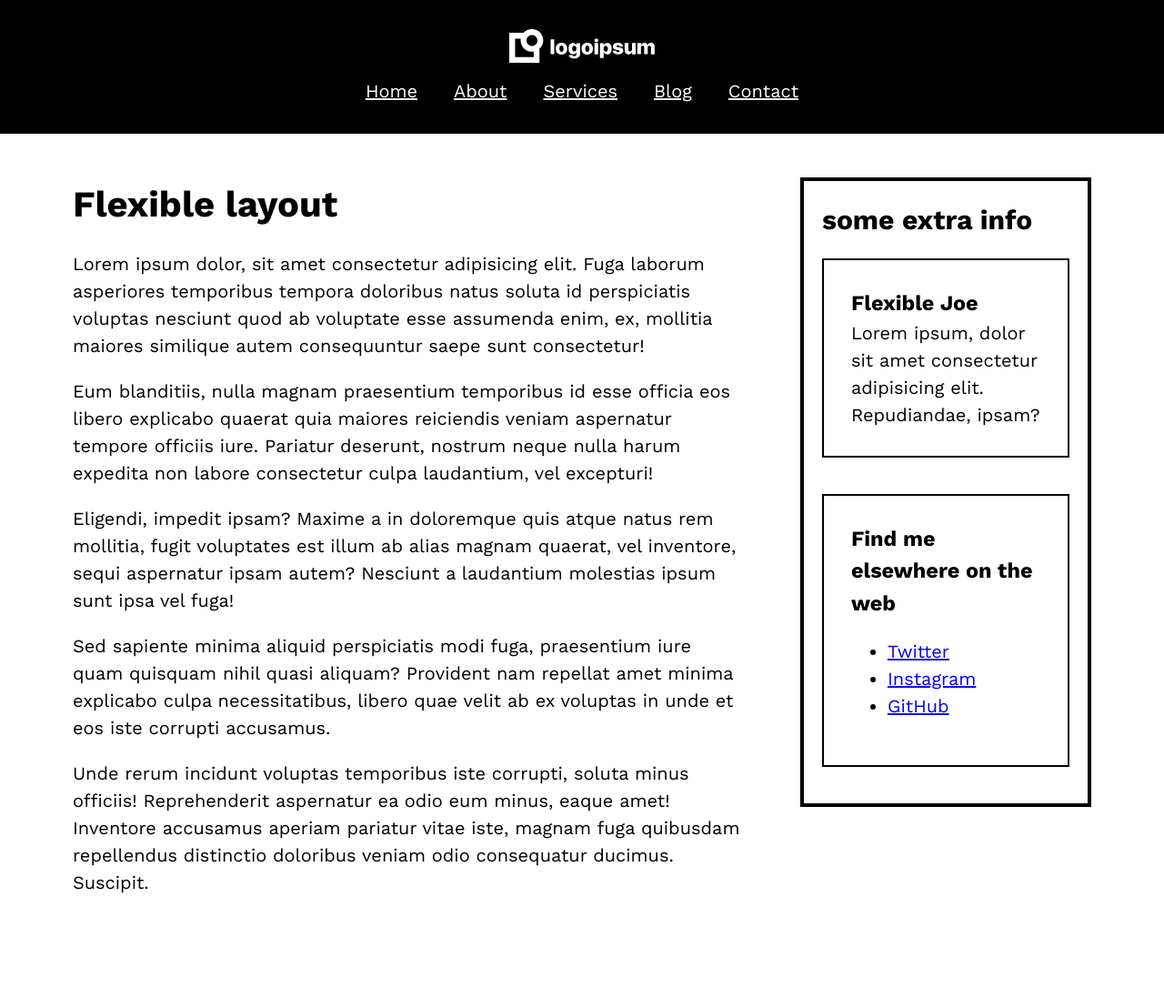
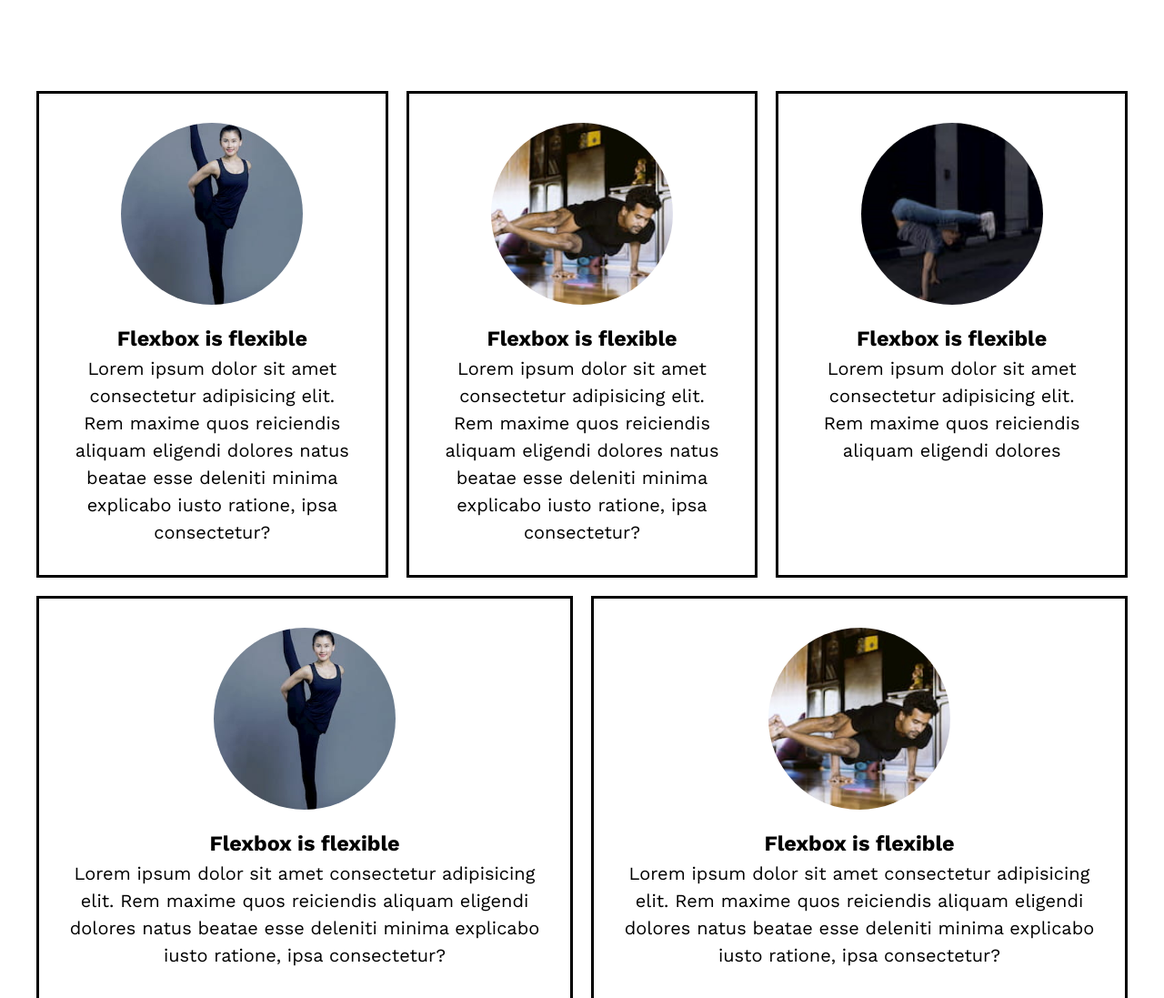
Before and after one commit to DungIT102/learn-css, a plain HTML site: page index.html in a window 1280 px wide. Shown: the top 1097 px of the page at 91% size. Before the commit the page ends 985 px from the top, so only its background shows below. Drawn offline with nearby package versions, Linux system fonts and the light colour scheme.

Commit message:
grid with flexbox

```diff
--- a/css/general-styling.css
+++ b/css/general-styling.css
@@ -23,6 +23,13 @@ body {
   font-family: "Work Sans", sans-serif;
   font-weight: 400;
   font-size: 1.25rem;
+
+  /* center demo content on the screen */
+  min-height: 100vh;
+  display: flex;
+  flex-direction: column;
+  align-items: center;
+  justify-content: center;
 }
 
 /* Make images easier to work with */
@@ -39,49 +46,3 @@ textarea,
 select {
   font: inherit;
 }
-
-.flow > * + * {
-  margin-top: var(--flow-space, 1em);
-}
-
-header {
-  background: black;
-  color: white;
-  padding: 2rem;
-  display: flex;
-  flex-direction: column;
-  align-items: center;
-}
-
-.logo {
-  width: 10rem;
-  margin-bottom: 1rem;
-}
-
-nav ul {
-  display: flex;
-  flex-wrap: wrap;
-  justify-content: center;
-  list-style: none;
-  margin: 0;
-  padding: 0;
-}
-
-nav li {
-  margin: 0 1em;
-}
-
-nav a {
-  color: inherit;
-}
-
-nav a:hover,
-nav a:focus {
-  color: yellowgreen;
-}
-
-.card {
-  border: 2px solid black;
-  padding: 1.5em;
-  margin-bottom: 1em;
-}
--- a/css/style.css
+++ b/css/style.css
@@ -1,44 +1,34 @@
-header {
-  margin-bottom: 3rem;
+section {
+  padding: 5em 0;
 }
 
 .container {
   padding: 0 2em;
-  max-width: 75rem;
-  margin: 0 auto;
+  max-width: 90rem;
 }
 
-.content-sidebar {
-  display: flex;
-  flex-wrap: wrap;
-  align-items: flex-start;
-  gap: 4rem;
+.card {
+  width: 300px;
+  border: 3px solid black;
+  padding: 2rem;
+  text-align: center;
 }
 
-main {
-  flex-grow: 9999;
-  flex-basis: 50%;
+.card img {
+  width: 200px;
+  height: 200px;
+  border-radius: 50%;
+  object-fit: cover;
+  margin: 0 auto 1em;
 }
 
-aside {
-  border: 4px solid black;
-  padding: 1em;
-}
-
-.adaptable-sidebar {
-  flex-basis: 20rem;
-  flex-grow: 1;
-
+.grid-ish {
   display: flex;
+  justify-content: center;
   flex-wrap: wrap;
   gap: 1em;
 }
 
-.adaptable-sidebar > * {
-  flex-basis: 100%;
-}
-
-.adaptable-sidebar .card {
-  flex-basis: 1%;
+.grid-ish > * {
   flex-grow: 1;
 }
--- a/index.html
+++ b/index.html
@@ -1,86 +1,60 @@
 <!DOCTYPE html>
 <html lang="en">
+
 <head>
-    <meta charset="UTF-8" />
-    <meta http-equiv="X-UA-Compatible" content="IE=edge" />
-    <meta name="viewport" content="width=device-width, initial-scale=1.0" />
+  <meta charset="UTF-8">
+  <meta http-equiv="X-UA-Compatible" content="IE=edge">
+  <meta name="viewport" content="width=device-width, initial-scale=1.0">
   <!-- General styling -->
-    <link rel="stylesheet" href="css/general-styling.css" />
+  <link rel="stylesheet" href="css/general-styling.css">
 
   <!-- lesson specific CSS -->
-    <link rel="stylesheet" href="css/style.css" />
+  <link rel="stylesheet" href="css/style.css">
 
-    <title>main-sidebar</title>
+  <title>Flex Direction and reversing content</title>
 </head>
 
 <body>
-    <div class="flex-layout">
-      <header>
-        <img src="img/logo.svg" alt="logoipsum" class="logo" />
-        <nav>
-          <ul>
-            <li><a href="#">Home</a></li>
-            <li><a href="#">About</a></li>
-            <li><a href="#">Services</a></li>
-            <li><a href="#">Blog</a></li>
-            <li><a href="#">Contact</a></li>
-          </ul>
-        </nav>
-      </header>
-
+  <section>
     <div class="container">
-        <div class="content-sidebar">
-          <main>
-            <div class="flow">
-              <h1>Flexible layout</h1>
-              <p>
-                Lorem ipsum dolor, sit amet consectetur adipisicing elit. Fuga laborum asperiores
-                temporibus tempora doloribus natus soluta id perspiciatis voluptas nesciunt quod ab
-                voluptate esse assumenda enim, ex, mollitia maiores similique autem consequuntur
-                saepe sunt consectetur!
-              </p>
-              <p>
-                Eum blanditiis, nulla magnam praesentium temporibus id esse officia eos libero
-                explicabo quaerat quia maiores reiciendis veniam aspernatur tempore officiis iure.
-                Pariatur deserunt, nostrum neque nulla harum expedita non labore consectetur culpa
-                laudantium, vel excepturi!
-              </p>
-              <p>
-                Eligendi, impedit ipsam? Maxime a in doloremque quis atque natus rem mollitia, fugit
-                voluptates est illum ab alias magnam quaerat, vel inventore, sequi aspernatur ipsam
-                autem? Nesciunt a laudantium molestias ipsum sunt ipsa vel fuga!
-              </p>
-              <p>
-                Sed sapiente minima aliquid perspiciatis modi fuga, praesentium iure quam quisquam
-                nihil quasi aliquam? Provident nam repellat amet minima explicabo culpa
-                necessitatibus, libero quae velit ab ex voluptas in unde et eos iste corrupti
-                accusamus.
-              </p>
-              <p>
-                Unde rerum incidunt voluptas temporibus iste corrupti, soluta minus officiis!
-                Reprehenderit aspernatur ea odio eum minus, eaque amet! Inventore accusamus aperiam
-                pariatur vitae iste, magnam fuga quibusdam repellendus distinctio doloribus veniam
-                odio consequatur ducimus. Suscipit.
-              </p>
-            </div>
-          </main>
-          <aside class="adaptable-sidebar">
-            <h2>some extra info</h2>
+      <div class="grid-ish">
         <div class="card">
-              <h3>Flexible Joe</h3>
-              <p>Lorem ipsum, dolor sit amet consectetur adipisicing elit. Repudiandae, ipsam?</p>
+          <img src="img/flexible-1.jpg" alt="">
+          <h3>Flexbox is flexible</h3>
+          <p>Lorem ipsum dolor sit amet consectetur adipisicing elit. Rem maxime quos reiciendis aliquam eligendi
+            dolores
+            natus beatae esse deleniti minima explicabo iusto ratione, ipsa consectetur?</p>
         </div>
         <div class="card">
-              <h3>Find me elsewhere on the web</h3>
-              <ul class="social-list">
-                <li><a href="#">Twitter</a></li>
-                <li><a href="#">Instagram</a></li>
-                <li><a href="#">GitHub</a></li>
-              </ul>
+          <img src="img/flexible-2.jpg" alt="">
+          <h3>Flexbox is flexible</h3>
+          <p>Lorem ipsum dolor sit amet consectetur adipisicing elit. Rem maxime quos reiciendis aliquam eligendi
+            dolores
+            natus beatae esse deleniti minima explicabo iusto ratione, ipsa consectetur?</p>
         </div>
-          </aside>
+        <div class="card">
+          <img src="img/flexible-3.jpg" alt="">
+          <h3>Flexbox is flexible</h3>
+          <p>Lorem ipsum dolor sit amet consectetur adipisicing elit. Rem maxime quos reiciendis aliquam eligendi
+            dolores
+        </div>
+        <div class="card">
+          <img src="img/flexible-1.jpg" alt="">
+          <h3>Flexbox is flexible</h3>
+          <p>Lorem ipsum dolor sit amet consectetur adipisicing elit. Rem maxime quos reiciendis aliquam eligendi
+            dolores
+            natus beatae esse deleniti minima explicabo iusto ratione, ipsa consectetur?</p>
+        </div>
+        <div class="card">
+          <img src="img/flexible-2.jpg" alt="">
+          <h3>Flexbox is flexible</h3>
+          <p>Lorem ipsum dolor sit amet consectetur adipisicing elit. Rem maxime quos reiciendis aliquam eligendi
+            dolores
+            natus beatae esse deleniti minima explicabo iusto ratione, ipsa consectetur?</p>
         </div>
       </div>
     </div>
+  </section>
 </body>
+
 </html>
```
Also changed, not shown: img/flexible-1.jpg (added), img/flexible-2.jpg (added), img/flexible-3.jpg (added), img/logo.svg (deleted). Lines whose indentation alone changed are shown as unchanged.
